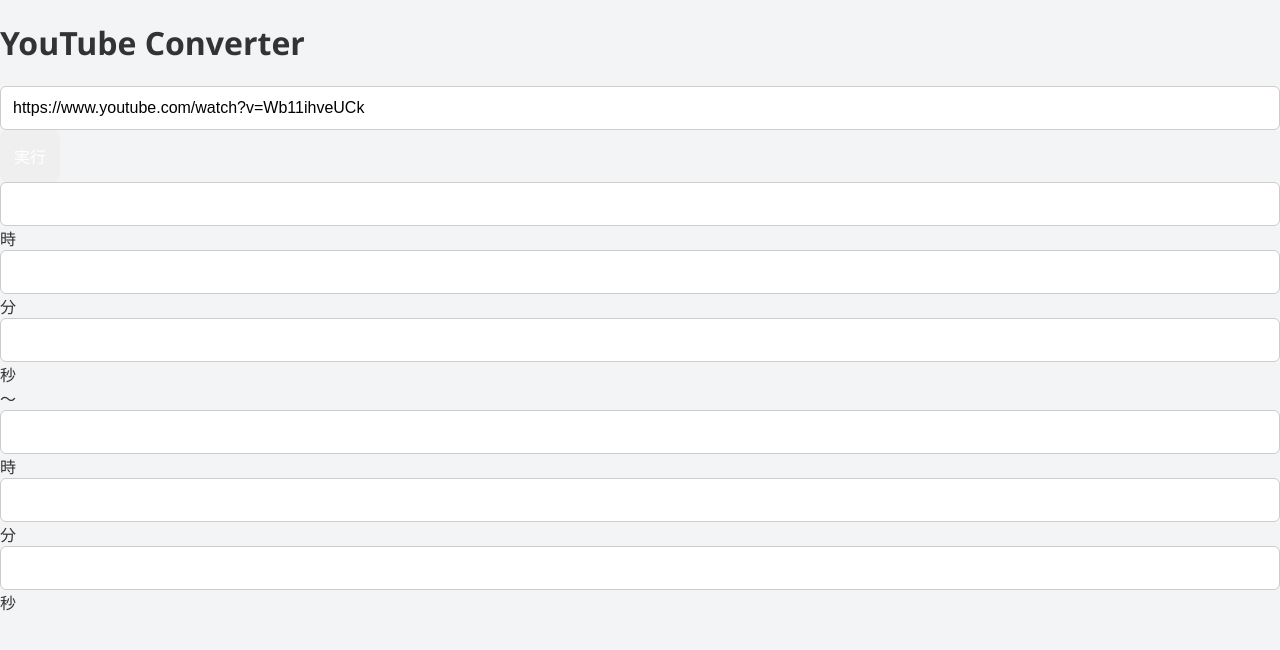
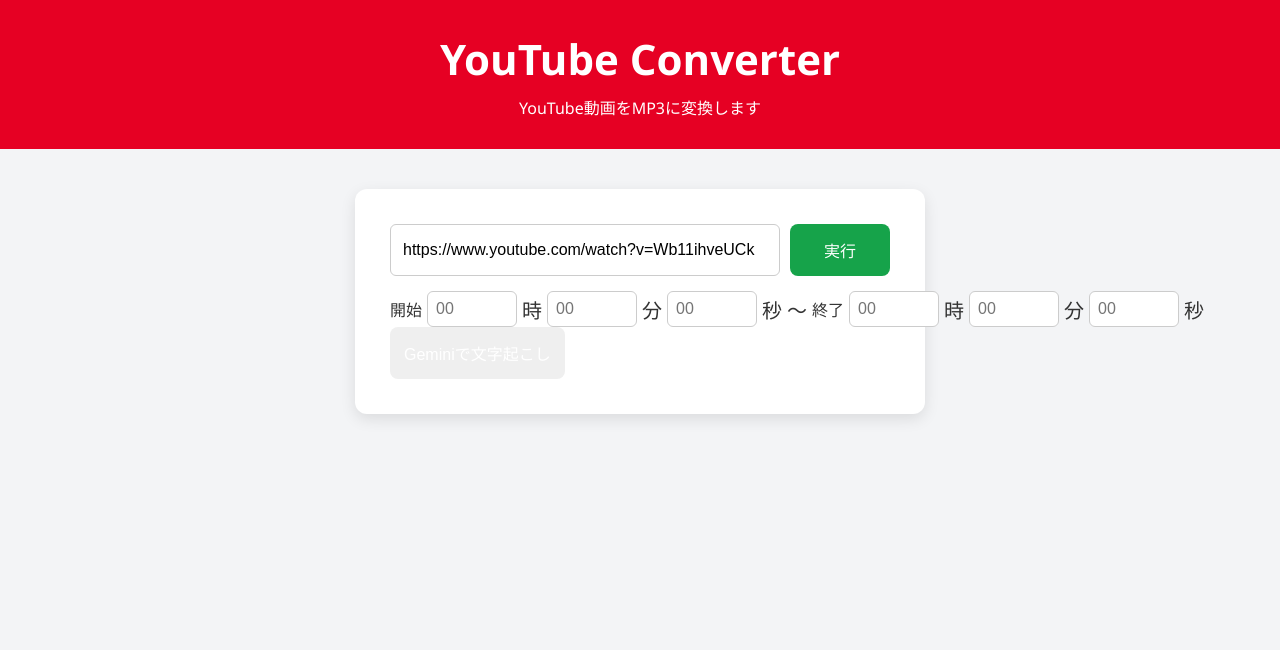
Before and after one commit to sasakiwrkspace-creator/y2conv, a Flask app: page / in a window 1280 px wide. Shown: the top 650 px of the page. Run offline with Flask 3, Linux system fonts and the light colour scheme; parts of the project's set-up code (start-up, migrations or seed data) failed here and were passed over.

Commit message:
Update index.html

```diff
--- a/templates/index.html
+++ b/templates/index.html
@@ -12,27 +12,39 @@
 
     <title>YouTube Converter</title>
 
-    <link rel="stylesheet" href="/static/style.css">
+    <link
+        rel="stylesheet"
+        href="/static/style.css"
+    >
 
 </head>
 
 
 <body>
 
-<div class="container">
+
+<header>
 
     <h1>YouTube Converter</h1>
+
+    <p>YouTube動画をMP3に変換します</p>
+
+</header>
+
+
+<main>
+
+    <div class="card">
 
 
         <!-- =========================================
              URL + 実行
         ========================================== -->
 
-    <div class="url-row">
+        <div class="url-area">
 
             <input
                 id="youtube-url"
-            class="url-input"
                 type="text"
                 placeholder="https://www.youtube.com/watch?v=..."
                 autocomplete="off"
@@ -41,7 +53,7 @@
 
             <button
                 id="convertBtn"
-            class="execute-button"
+                class="check-button"
                 type="button"
             >
                 実行
@@ -54,99 +66,105 @@
              時間指定
         ========================================== -->
 
-    <div class="time-row">
+        <div class="convert-option">
+
 
             <!-- 開始 -->
 
-        <div class="time-group">
+            <label>
+                開始
+            </label>
+
 
             <input
                 id="start-hour"
-                class="time-input"
                 type="text"
                 inputmode="numeric"
                 maxlength="2"
                 pattern="[0-9]*"
                 aria-label="開始 時"
+                placeholder="00"
             >
 
-            <span class="time-label">時</span>
+            <span class="symbol">時</span>
 
 
             <input
                 id="start-minute"
-                class="time-input"
                 type="text"
                 inputmode="numeric"
                 maxlength="2"
                 pattern="[0-9]*"
                 aria-label="開始 分"
+                placeholder="00"
             >
 
-            <span class="time-label">分</span>
+            <span class="symbol">分</span>
 
 
             <input
                 id="start-second"
-                class="time-input"
                 type="text"
                 inputmode="numeric"
                 maxlength="2"
                 pattern="[0-9]*"
                 aria-label="開始 秒"
+                placeholder="00"
             >
 
-            <span class="time-label">秒</span>
-
-        </div>
+            <span class="symbol">秒</span>
 
 
-        <span class="time-separator">～</span>
+            <span class="symbol">
+                ～
+            </span>
 
 
             <!-- 終了 -->
 
-        <div class="time-group">
+            <label>
+                終了
+            </label>
+
 
             <input
                 id="end-hour"
-                class="time-input"
                 type="text"
                 inputmode="numeric"
                 maxlength="2"
                 pattern="[0-9]*"
                 aria-label="終了 時"
+                placeholder="00"
             >
 
-            <span class="time-label">時</span>
+            <span class="symbol">時</span>
 
 
             <input
                 id="end-minute"
-                class="time-input"
                 type="text"
                 inputmode="numeric"
                 maxlength="2"
                 pattern="[0-9]*"
                 aria-label="終了 分"
+                placeholder="00"
             >
 
-            <span class="time-label">分</span>
+            <span class="symbol">分</span>
 
 
             <input
                 id="end-second"
-                class="time-input"
                 type="text"
                 inputmode="numeric"
                 maxlength="2"
                 pattern="[0-9]*"
                 aria-label="終了 秒"
+                placeholder="00"
             >
 
-            <span class="time-label">秒</span>
+            <span class="symbol">秒</span>
 
-        </div>
 
         </div>
 
@@ -186,14 +204,10 @@
 
         <!-- =========================================
              Gemini文字起こしエリア
-
-         converter.js の srtArea と一致
         ========================================== -->
 
-    <div
-        id="srtArea"
-        style="display: none;"
-    >
+        <div id="srtArea">
+
 
             <button
                 id="gemini-button"
@@ -208,10 +222,13 @@
                 id="gemini-result"
             ></div>
 
+
         </div>
 
 
     </div>
+
+</main>
 
 
 <!-- =========================================
```
Lines whose indentation alone changed are shown as unchanged.
